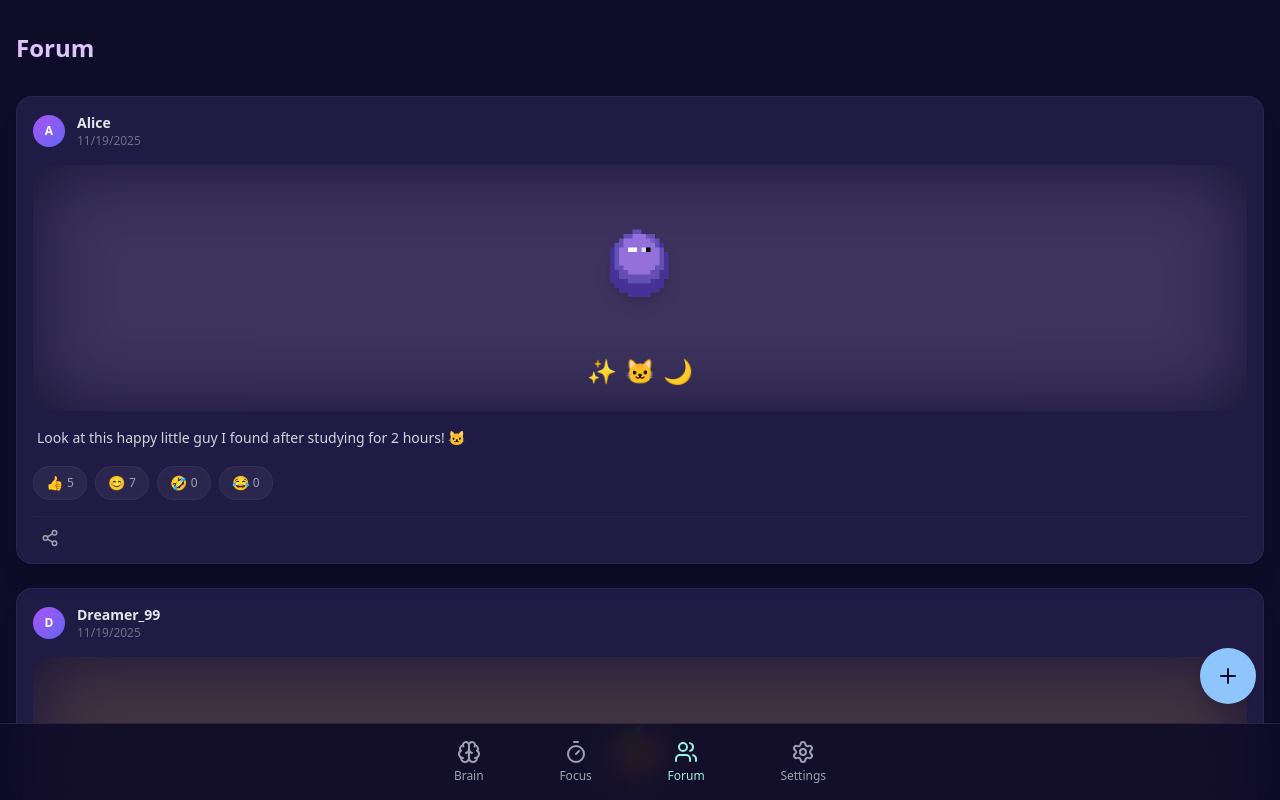
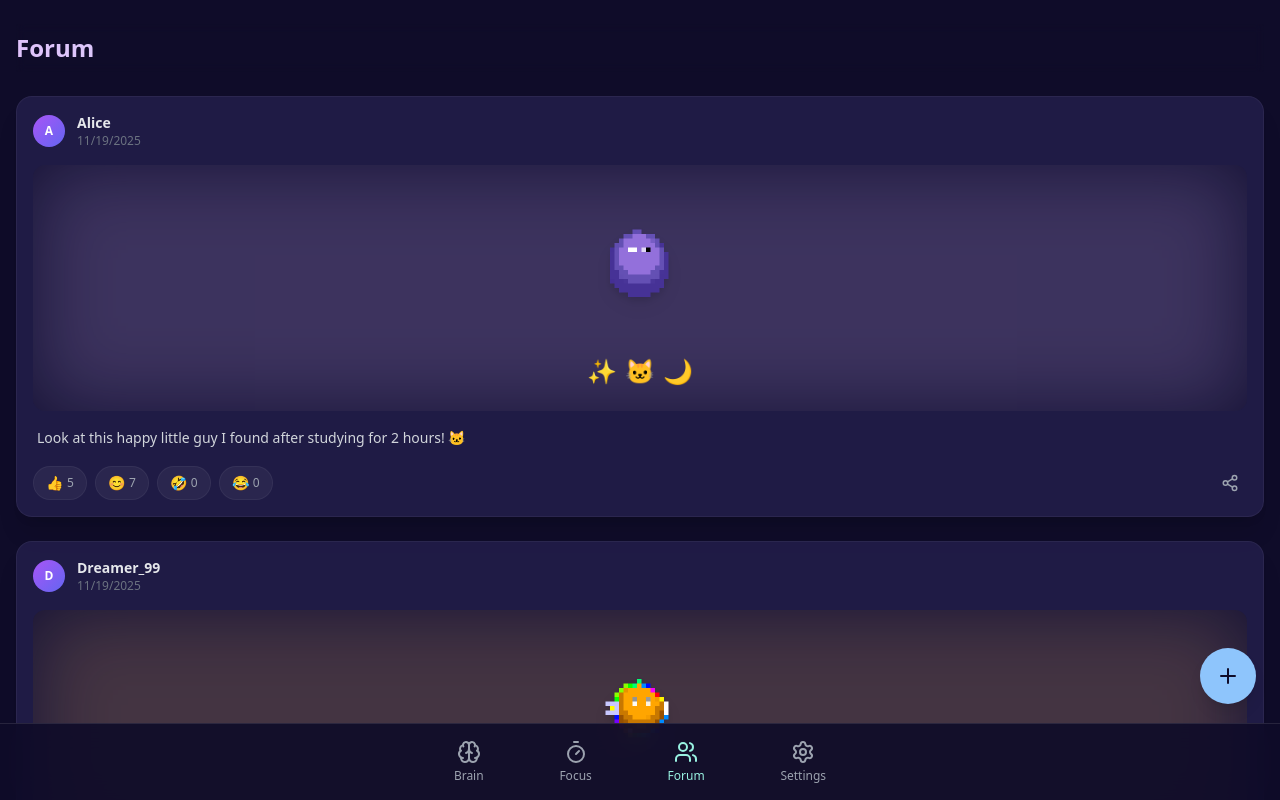
Before and after one commit to Yang-Yiming/Dozzi-App, a React (Vite) app: page / in a window 1280 px wide. Both pictures are taken after a click on the button "Forum". Built offline with nearby package versions, Linux system fonts and the light colour scheme.

Commit message:
feat: add collision avoidance logic for creatures in BrainView; update reactions and share bar layout in ForumView

```diff
--- a/views/BrainView.tsx
+++ b/views/BrainView.tsx
@@ -111,6 +111,26 @@ const BrainView: React.FC = () => {
             }
           });
         }
+
+        // Collision Avoidance (All creatures)
+        prevCreatures.forEach(other => {
+          if (other.id === creature.id) return;
+
+          const dx = x - other.x;
+          const dy = y - other.y;
+          const dist = Math.sqrt(dx * dx + dy * dy);
+
+          // Dynamic collision radius based on creature sizes
+          // Base size 1.0 ~= 10% screen width roughly
+          const minDistance = (creature.size + other.size) * 6;
+
+          if (dist < minDistance && dist > 0) {
+             const force = (minDistance - dist) / minDistance;
+             // Push away
+             vx += (dx / dist) * force * 0.05;
+             vy += (dy / dist) * force * 0.05;
+          }
+        });
 
         // Normalize Velocity
         // If scared, we allow higher speed. If not, dampen towards base speed.
--- a/views/ForumView.tsx
+++ b/views/ForumView.tsx
@@ -82,8 +82,9 @@ const ForumView: React.FC = () => {
                 </div>
              )}
 
-            {/* Reactions Bar */}
-            <div className="flex flex-wrap gap-2 mb-4">
+            {/* Reactions & Share Bar */}
+            <div className="flex items-center justify-between">
+              <div className="flex flex-wrap gap-2">
                 {REACTION_EMOJIS.map(emoji => (
                   <button
                     key={emoji}
@@ -96,9 +97,7 @@ const ForumView: React.FC = () => {
                 ))}
               </div>
 
-            {/* Actions */}
-            <div className="flex items-center text-gray-400 px-2 border-t border-white/5 pt-3">
-              <button className="hover:text-white transition-colors">
+              <button className="text-gray-400 hover:text-white transition-colors p-2">
                 <Share2 size={18} />
               </button>
             </div>
```
Lines whose indentation alone changed are shown as unchanged.
